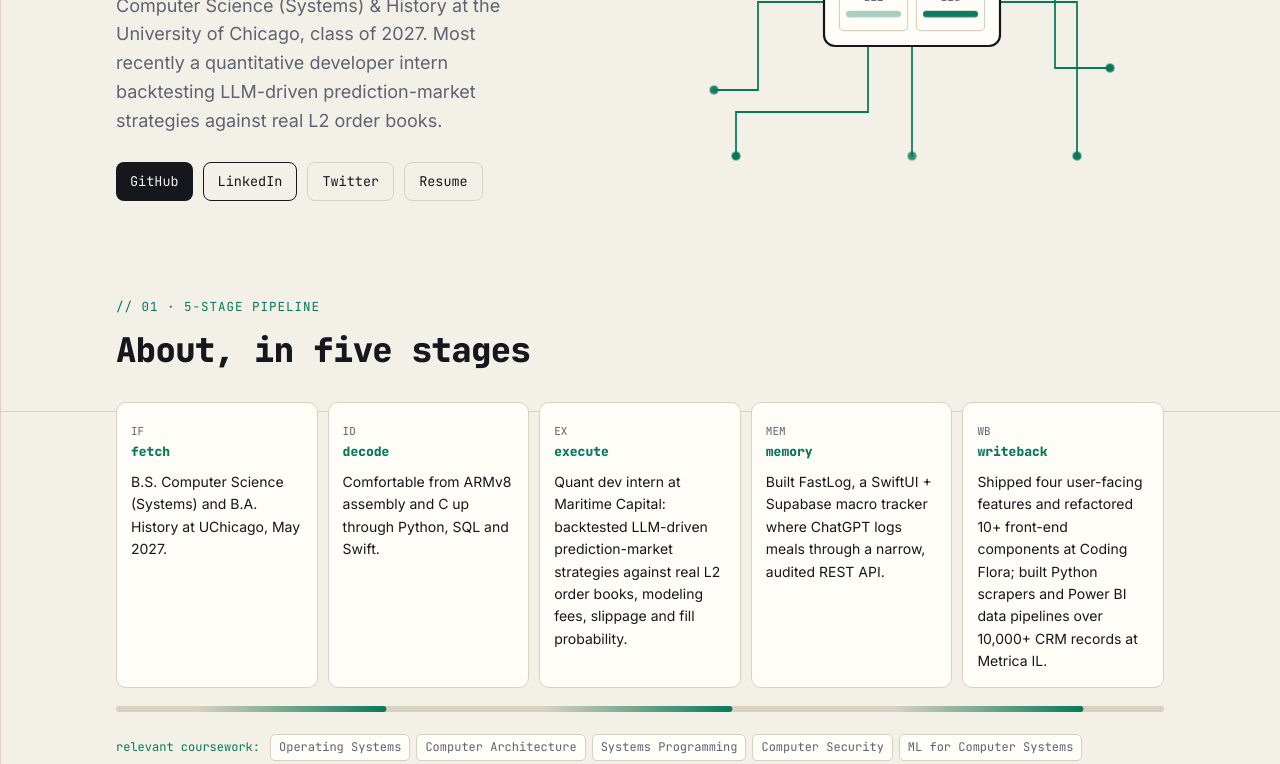
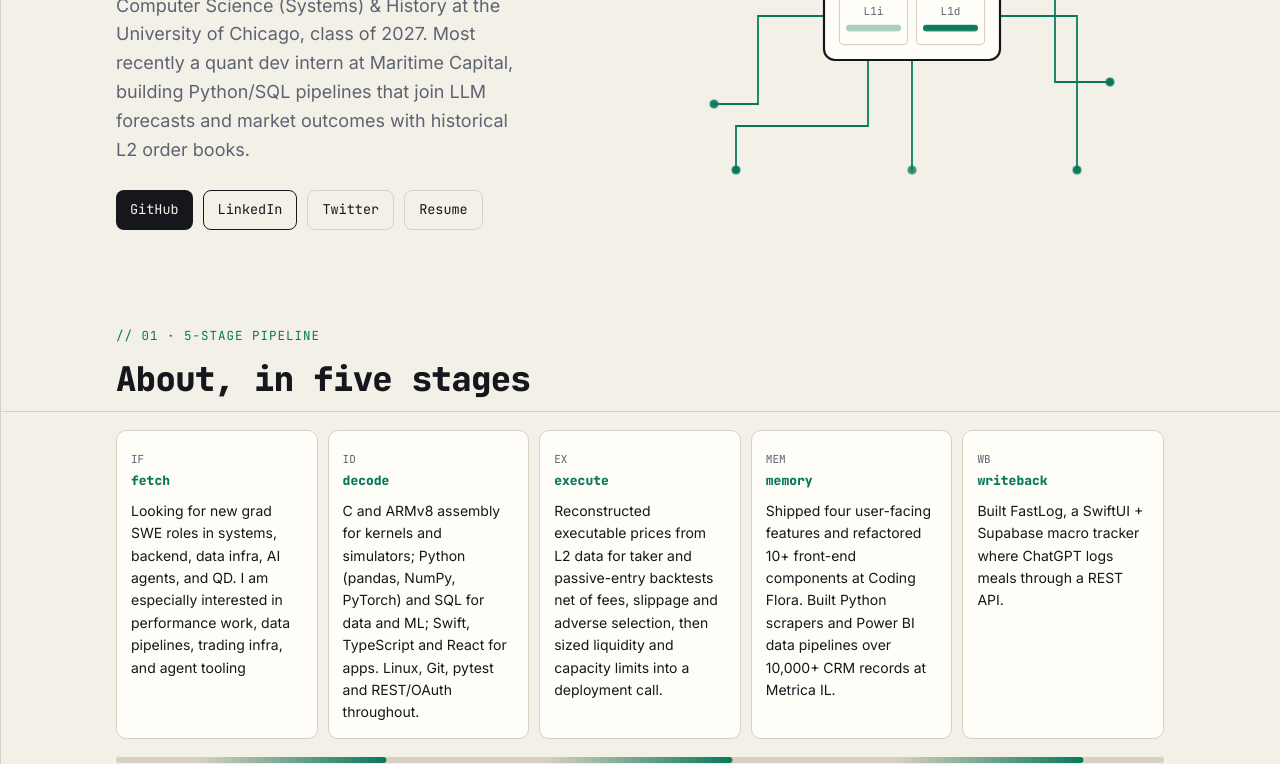
Before and after one commit to jacobwolf-1/jacobwolf-1.github.io, a plain HTML site: page index.html in a window 1280 px wide. Shown: the part 389-1153 px from the top of the page. Drawn offline with Linux system fonts and the light colour scheme.

Commit message:
a few more changes, especially to top

```diff
--- a/index.html
+++ b/index.html
@@ -49,7 +49,7 @@ a{color:var(--accent)}
     <div style="animation:boot .3s 1s both">[ 0.131072] init: spawning pid 1 → <span style="color:var(--fg)">jacob</span></div>
    </div>
    <h1 style="margin:0;font-family:'JetBrains Mono',ui-monospace,monospace;font-weight:800;font-size:clamp(40px,8vw,72px);line-height:1.02;letter-spacing:-.03em;animation:boot .4s 1.2s both">Jacob<br>Wolf<span style="color:var(--accent);animation:blink 1s steps(1) infinite">_</span></h1>
-   <p style="margin:18px 0 0;font-size:18px;color:var(--muted);max-width:36ch;animation:boot .4s 1.4s both">Computer Science (Systems) &amp; History at the University of Chicago, class of 2027. Most recently a quantitative developer intern backtesting LLM-driven prediction-market strategies against real L2 order books.</p>
+   <p style="margin:18px 0 0;font-size:18px;color:var(--muted);max-width:36ch;animation:boot .4s 1.4s both">Computer Science (Systems) &amp; History at the University of Chicago, class of 2027. Most recently a quant dev intern at Maritime Capital, building Python/SQL pipelines that join LLM forecasts and market outcomes with historical L2 order books.</p>
    <div style="display:flex;flex-wrap:wrap;gap:10px;margin-top:26px;font-family:'JetBrains Mono',ui-monospace,monospace;font-size:13.5px;animation:boot .4s 1.6s both">
     <a href="https://github.com/jacobwolf-1" style="text-decoration:none;color:var(--bg);background:var(--fg);padding:9px 14px;border-radius:8px">GitHub</a>
     <a href="https://www.linkedin.com/in/jacob-max-wolf" style="text-decoration:none;color:var(--fg);border:1px solid var(--fg);padding:8px 14px;border-radius:8px">LinkedIn</a>
@@ -121,11 +121,11 @@ a{color:var(--accent)}
  <p class="kicker">// 01 · 5-stage pipeline</p>
  <h2 class="h2">About, in five stages</h2>
  <div class="pipe">
-  <div class="stage"><span class="sn">IF</span><b>fetch</b><p>B.S. Computer Science (Systems) and B.A. History at UChicago, May 2027.</p></div>
-  <div class="stage"><span class="sn">ID</span><b>decode</b><p>Comfortable from ARMv8 assembly and C up through Python, SQL and Swift.</p></div>
-  <div class="stage"><span class="sn">EX</span><b>execute</b><p>Quant dev intern at Maritime Capital: backtested LLM-driven prediction-market strategies against real L2 order books, modeling fees, slippage and fill probability.</p></div>
-  <div class="stage"><span class="sn">MEM</span><b>memory</b><p>Built FastLog, a SwiftUI + Supabase macro tracker where ChatGPT logs meals through a narrow, audited REST API.</p></div>
-  <div class="stage"><span class="sn">WB</span><b>writeback</b><p>Shipped four user-facing features and refactored 10+ front-end components at Coding Flora; built Python scrapers and Power BI data pipelines over 10,000+ CRM records at Metrica IL.</p></div>
+  <div class="stage"><span class="sn">IF</span><b>fetch</b><p>Looking for new grad SWE roles in systems, backend, data infra, AI agents, and QD. I am especially interested in performance work, data pipelines, trading infra, and agent tooling</p></div>
+  <div class="stage"><span class="sn">ID</span><b>decode</b><p>C and ARMv8 assembly for kernels and simulators; Python (pandas, NumPy, PyTorch) and SQL for data and ML; Swift, TypeScript and React for apps. Linux, Git, pytest and REST/OAuth throughout.</p></div>
+  <div class="stage"><span class="sn">EX</span><b>execute</b><p>Reconstructed executable prices from L2 data for taker and passive-entry backtests net of fees, slippage and adverse selection, then sized liquidity and capacity limits into a deployment call.</p></div>
+  <div class="stage"><span class="sn">MEM</span><b>memory</b><p>Shipped four user-facing features and refactored 10+ front-end components at Coding Flora. Built Python scrapers and Power BI data pipelines over 10,000+ CRM records at Metrica IL.</p></div>
+  <div class="stage"><span class="sn">WB</span><b>writeback</b><p>Built FastLog, a SwiftUI + Supabase macro tracker where ChatGPT logs meals through a REST API.</p></div>
  </div>
  <div class="bus" aria-hidden="true"><i></i><i></i><i></i></div>
  <div class="cw" aria-label="Relevant coursework"><span class="lbl">relevant coursework:</span><span>Operating Systems</span><span>Computer Architecture</span><span>Systems Programming</span><span>Computer Security</span><span>ML for Computer Systems</span><span>Theory of Algorithms</span><span>Math of ML</span><span>Linear Algebra</span><span>Discrete Math</span><span>Software Development</span><span>Database Systems</span><span>Functional Programming</span><span>Formal Languages</span></div>
```
